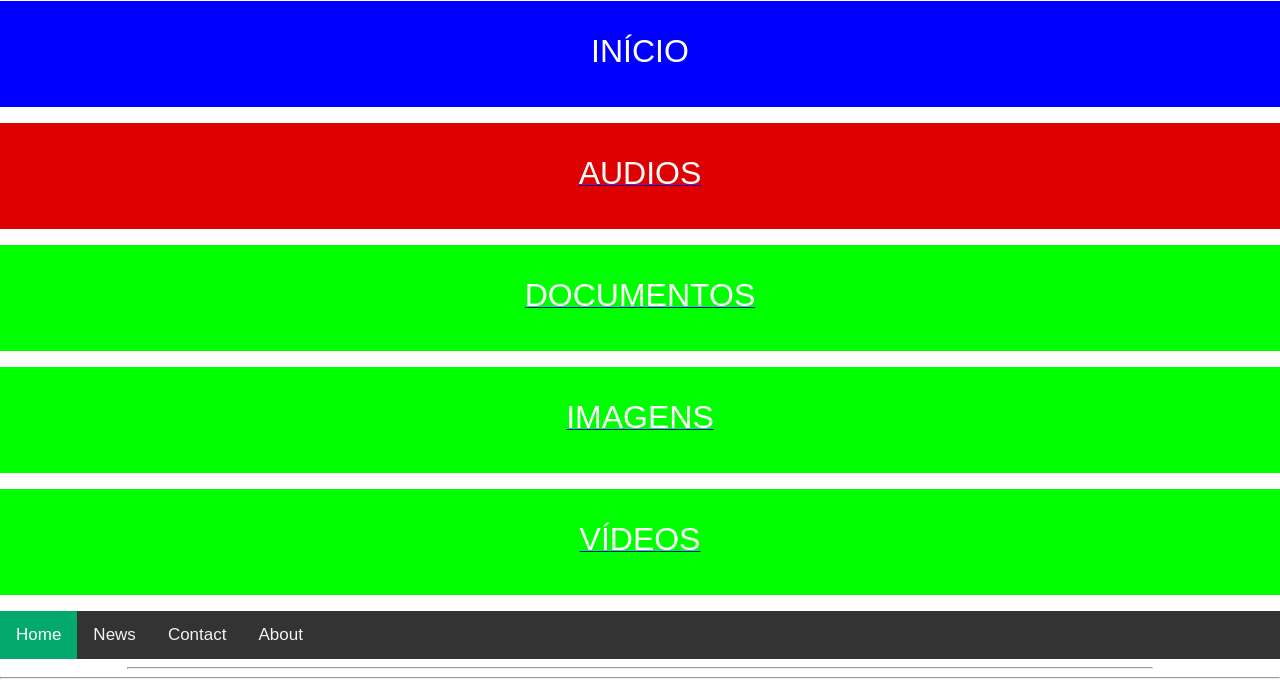
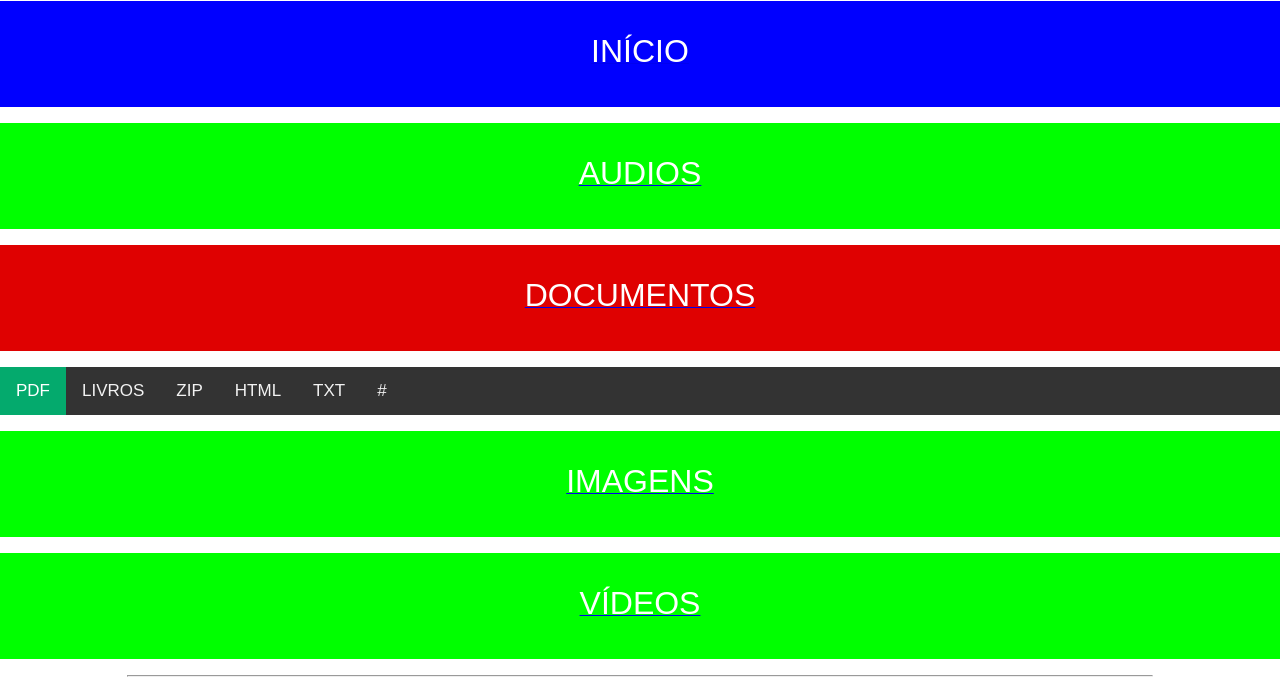
Before and after one commit to santos246/TUDO, a plain HTML site: page 0EXEMPLO/1.html in a window 1280 px wide. Shown: the part 80-764 px from the top of the page. Drawn offline with Linux system fonts and the light colour scheme.

Commit message:
Update 1.html

```diff
--- a/0EXEMPLO/1.html
+++ b/0EXEMPLO/1.html
@@ -15,22 +15,10 @@
 <div height="100" style="background-color: blue;line-height: 100px;text-align: center;"><p style="color: white"><FONT SIZE=+3>INÍCIO</FONT></p></div></a>
 <!------------------------------------------------------------------------------------------------------------->
 <a href="../AUDIOS/1 - Copia.html" target="_self">
-<div height="100" style="background-color: #DF0101;line-height: 100px;text-align: center;"><p style="color: white"><FONT SIZE=+3>AUDIOS</FONT></p></div></a>
+<div height="100" style="background-color: #00FF00;line-height: 100px;text-align: center;"><p style="color: white"><FONT SIZE=+3>AUDIOS</FONT></p></div></a>
 <!------------------------------------------------------------------------------------------------------------->
 <a href="../DOCUMENTOS/1 - Copia.html" target="_self">
-<div height="100" style="background-color: #00FF00;line-height: 100px;text-align: center;"><p style="color: white"><FONT SIZE=+3>DOCUMENTOS</FONT></p></div></a>
-<!------------------------------------------------------------------------------------------------------------->
-<a href="../IMAGENS/1 - Copia.html" target="_self">
-<div height="100" style="background-color: #00FF00;line-height: 100px;text-align: center;"><p style="color: white"><FONT SIZE=+3>IMAGENS</FONT></p></div></a>
-<!------------------------------------------------------------------------------------------------------------->
-<a href="../VIDEOS/1 - Copia.html" target="_self">
-<div height="100" style="background-color: #00FF00;line-height: 100px;text-align: center;"><p style="color: white"><FONT SIZE=+3>VÍDEOS</FONT></p></div></a>
-<!------------------------------------------------------------------------------------------------------------->
-
-
-
-
-
+<div height="100" style="background-color: #DF0101;line-height: 100px;text-align: center;"><p style="color: white"><FONT SIZE=+3>DOCUMENTOS</FONT></p></div></a>
 <!------------------------------------------------------------------------------------------------------------->
 <!------------------------------------------------------------------------------------------------------------->
 <!DOCTYPE html>
@@ -67,10 +55,12 @@ body {
 <body>
 <div class="topnav">
 
-  <a class="active" href="#home">Home</a>
-  <a href="#news">News</a>
-  <a href="#contact">Contact</a>
-  <a href="#about">About</a>
+  <a class="active" href="PDF/1 - Copia.html">PDF</a>
+  <a href="LIVROS/1 - Copia.html">LIVROS</a>
+  <a href="ZIP/1 - Copia.html">ZIP</a>
+  <a href="HTML/1 - Copia.html">HTML</a>
+  <a href="TXT/1 - Copia.html">TXT</a>
+  <a href="PASTA/1 - Copia.html">#</a>
 
 </div>
 <div style="padding-left:16px">
@@ -79,6 +69,21 @@ body {
 </html>
 <!------------------------------------------------------------------------------------------------------------->
 <!------------------------------------------------------------------------------------------------------------->
+
+<!------------------------------------------------------------------------------------------------------------->
+<a href="../IMAGENS/1 - Copia.html" target="_self">
+<div height="100" style="background-color: #00FF00;line-height: 100px;text-align: center;"><p style="color: white"><FONT SIZE=+3>IMAGENS</FONT></p></div></a>
+<!------------------------------------------------------------------------------------------------------------->
+<a href="../VIDEOS/1 - Copia.html" target="_self">
+<div height="100" style="background-color: #00FF00;line-height: 100px;text-align: center;"><p style="color: white"><FONT SIZE=+3>VÍDEOS</FONT></p></div></a>
+<!------------------------------------------------------------------------------------------------------------->
+
+
+
+
+
+
+
 
 
 
```
